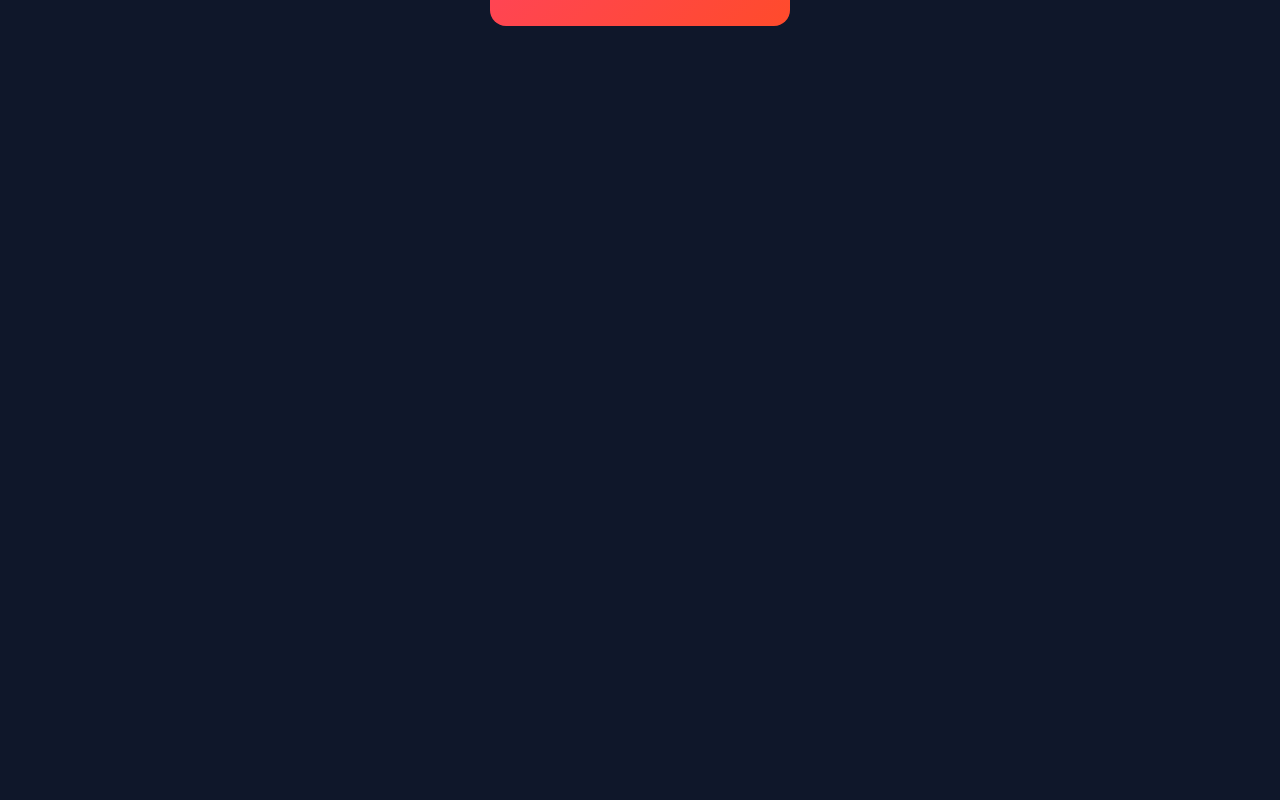
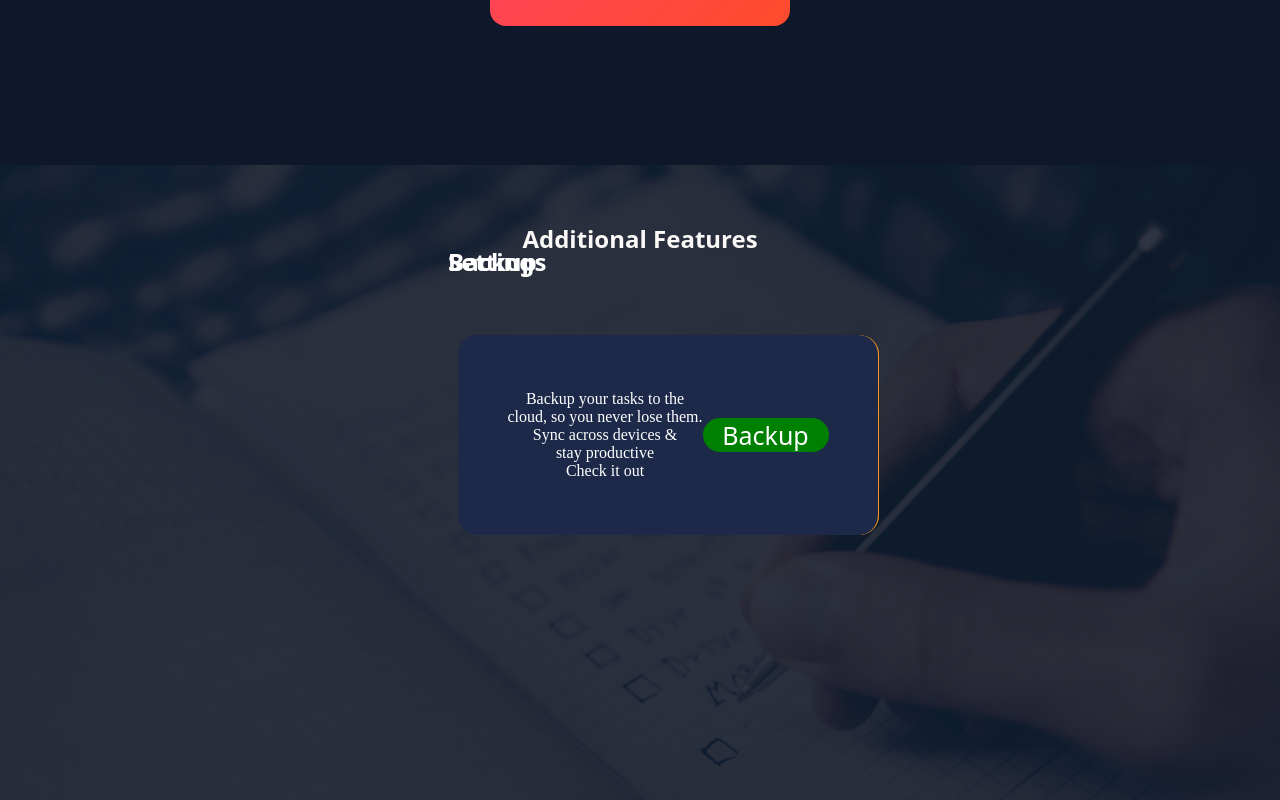
Before and after one commit to caleroedwarn-prog/typescript-react, a React (Create React App) app: page /homepage in a window 1280 px wide. Shown: the part 1420-2220 px from the top of the page. Built offline with nearby package versions, Linux system fonts and the light colour scheme.

Commit message:
deletion and insertion

```diff
--- a/src/pages/homePage.tsx
+++ b/src/pages/homePage.tsx
@@ -1,16 +1,21 @@
 import "../static/homePage.css";
-import React from "react";
 import "../images/note.png";
-import { Link } from "react-router-dom";
 import ImageWelcome from "../subpages/home";
 import GridDisplay from "../subpages/gridDisplay";
-import writingImg from "../images/writing.jpg";
+import Features from "../subpages/features";
 
 function Homepage() {
   return (
     <>
-    <ImageWelcome /><br /><br /><br />
-    <GridDisplay />
+      <ImageWelcome />
+      <br />
+      <br />
+      <br />
+      <GridDisplay />
+      <br />
+      <br />
+      <br />
+      <Features />
       <div className="Footer">
         <p>helllo</p>
       </div>
--- /dev/null
+++ b/src/subpages/features.tsx
@@ -0,0 +1,73 @@
+import { Link } from "react-router-dom";
+import writingImg from "../images/writing.jpg";
+function Features() {
+    return (
+             <div className="AdditionalImage">
+                <h2>Additional Features</h2>
+                <div className="Section">
+                  <img  src={writingImg} alt="messag" />
+                  <h2> Settings</h2>
+                  <p>
+                    ToDo Prior allows you with a customizable environment,
+                    you can style your notes, add ring tones (Default), You can as well{" "}
+                    change page color, and you can as
+                    well set alarms for your tasks
+                    <br /> check it out{" "}
+                    <span
+                      style={{
+                        background: "green",
+                        borderRadius: "20px",
+                        width: "30%",
+                        fontSize: "0px",
+                      }}
+                    >
+                      <Link to="/settings" className="nav-link">
+                        Settings
+                      </Link>
+                    </span>
+                  </p>
+                  <div className="Section">
+                    <h2>Backup</h2>
+                    <p>
+                      Backup your tasks to the <br /> cloud, so you never lose them.{" "}
+                      <br /> Sync across devices & <br /> stay productive
+                      <br />
+                      Check it out
+                      <span
+                        style={{
+                          background: "green",
+                          borderRadius: "20px",
+                          width: "30%",
+                          fontSize: "10px",
+                        }}
+                      >
+                        <Link to="/backups" className="nav-link">
+                          Backup
+                        </Link>
+                      </span>
+                    </p>
+                  </div>
+                  <div className="Section">
+                    <h2>Recycling Bin</h2>
+                    <p>
+                      Deleted a task by mistake? <br /> Find it in the Recycline Bin!{" "}
+                      <br /> Restore with just one tap. check it out{" "}
+                      <span
+                        style={{
+                          background: "green",
+                          borderRadius: "20px",
+                          width: "30%",
+                          fontSize: "0px",
+                        }}
+                      >
+                        <Link to="/settings" className="nav-link">
+                          Settings
+                        </Link>
+                      </span>
+                    </p>
+                  </div>
+                </div>
+              </div>
+    )
+}
+export default Features;
```
